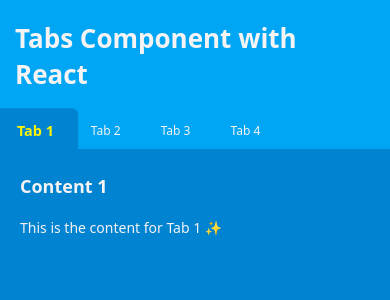
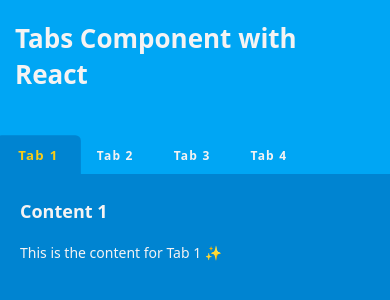
Before and after one commit to MiladNz/TabsComponent, a React (Vite) app: page / in a window 390 px wide. Shown: the top 300 px of the page. Built offline with nearby package versions, Linux system fonts and the light colour scheme.

Commit message:
add some style

```diff
--- a/src/TabsComponent.css
+++ b/src/TabsComponent.css
@@ -5,13 +5,14 @@
 }
 
 .tabs-container {
-  background-color: oklch(0.685 0.169 237.323);
   display: flex;
   flex-direction: column;
   flex: 0 0 10vh;
+  background-color: oklch(0.685 0.169 237.323);
 }
 .tabs {
   display: flex;
+  margin-top: 2.5rem;
 }
 .tabs-content {
   background-color: oklch(0.588 0.158 241.966);
@@ -27,8 +28,9 @@
 button {
   padding: 1rem 3.5rem;
   font-size: 1.4rem;
-  font-weight: 500;
+  font-weight: bold;
   font-family: inherit;
+  letter-spacing: 0.1em;
   color: #f5f3f3;
   cursor: pointer;
   border: none;
@@ -37,12 +39,12 @@
   border-top-right-radius: 5px;
 }
 button:hover {
-  color: #fcf306;
-  border-bottom: 3px solid #fcf306;
+  color: #facc15;
+  border-bottom: 3px solid #facc15;
   transition: all 0.4s ease;
 }
 .active {
-  color: #fcf306;
+  color: #facc15;
   font-weight: 700;
   background-color: oklch(0.588 0.158 241.966);
   transition: all 0.6s ease;
@@ -61,8 +63,14 @@
   button {
     padding: 1rem 2.5rem;
   }
+  .tabs {
+    align-items: flex-start;
+  }
   .tabs-content p {
     font-size: 1.4rem;
+  }
+  .active {
+    transform: scale(1.1);
   }
 }
 
```
